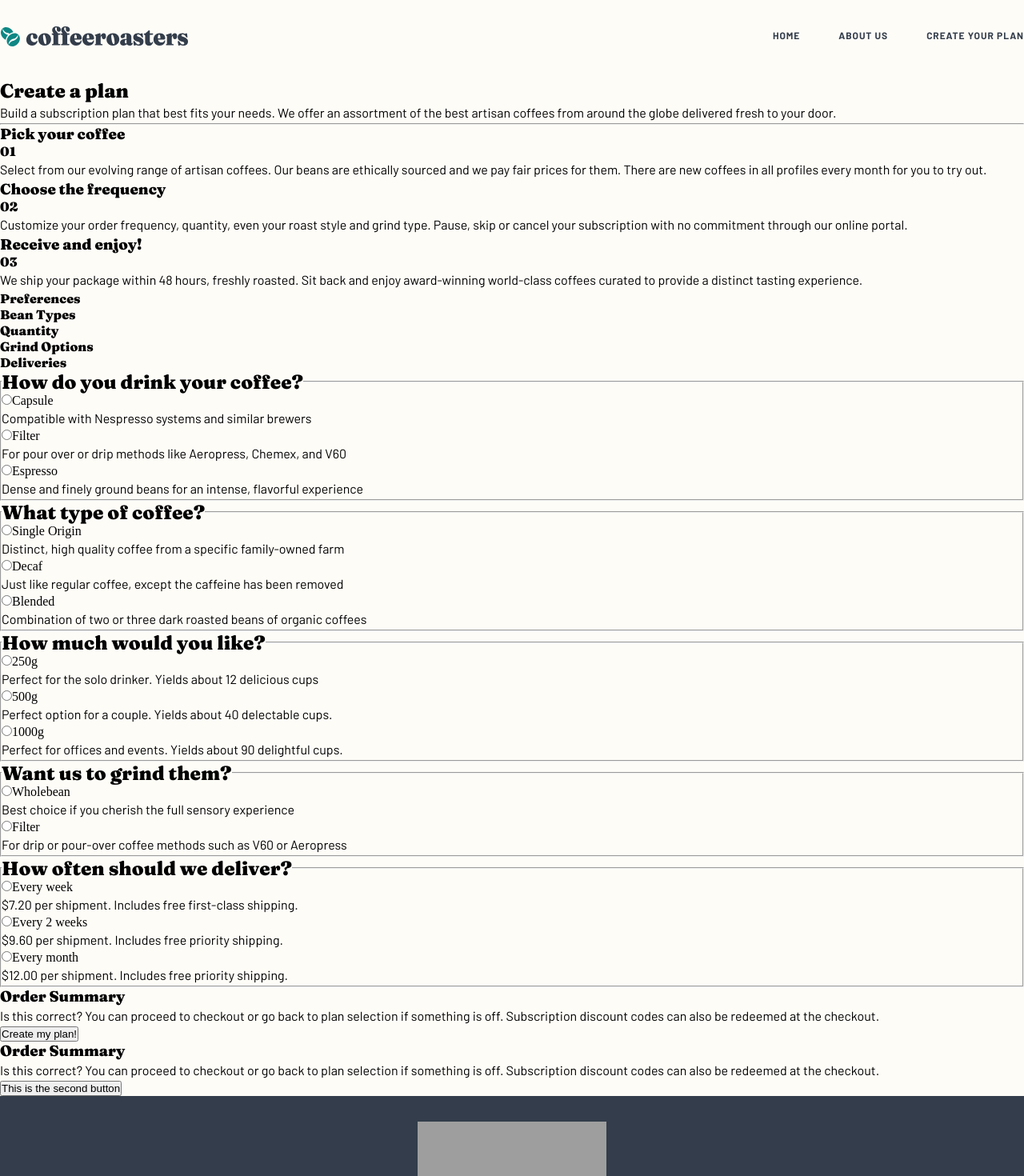
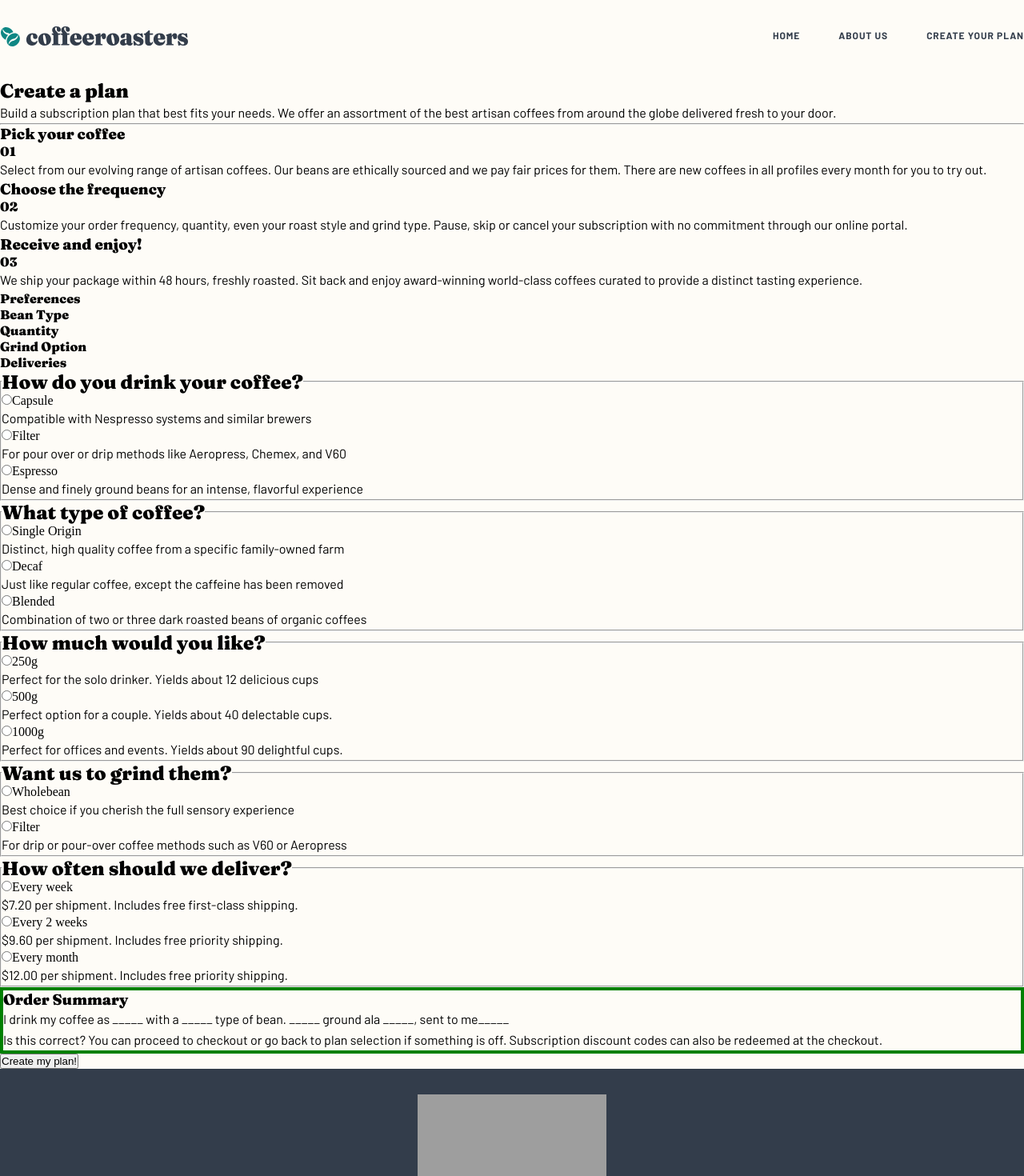
Before and after one commit to sweenejp/coffeeroasters-subscription-site, a React (Create React App) app: page /plan in a window 1280 px wide. Shown: the top 1470 px of the page at 80% size. Built offline with nearby package versions, Linux system fonts and the light colour scheme; grey boxes are pictures that could not be loaded.

Commit message:
add order form, order summary, modal

```diff
--- a/src/components/orderForm/FormProgress.js
+++ b/src/components/orderForm/FormProgress.js
@@ -1,7 +1,9 @@
 import React from "react";
 
 function FormProgress({ content }) {
-  const altHeadings = content.map((item) => <h4>{item.altHeading}</h4>);
+  const altHeadings = content.map((item) => (
+    <h4 key={item.altHeading}>{item.altHeading}</h4>
+  ));
   return <>{altHeadings}</>;
 }
 
--- a/src/components/orderForm/OrderForm.js
+++ b/src/components/orderForm/OrderForm.js
@@ -1,32 +1,96 @@
-import React from "react";
+import React, { useState, useEffect } from "react";
 import FormProgress from "./FormProgress";
 import OrderSummary from "./OrderSummary";
+import OrderSummaryModal from "./OrderSummaryModal";
+
+var formatter = new Intl.NumberFormat("en-US", {
+  style: "currency",
+  currency: "USD",
+});
 
 function OrderForm({ content }) {
+  const [choices, setChoices] = useState({
+    preference: "_____",
+    beanType: "_____",
+    grindOption: "_____",
+    quantity: "_____",
+    delivery: "_____",
+  });
+  const [displayModal, setDisplayModal] = useState(false);
+  const [price, setPrice] = useState(0);
+
+  const getPrice = () => {
+    const { quantity, delivery } = choices;
+    const price =
+      content.prices[quantity][delivery][0] *
+      content.prices[quantity][delivery][1];
+    const formatedPrice = formatter.format(price);
+    setPrice(formatedPrice);
+  };
+
+  const handleChange = (event) => {
+    const { name, id } = event.target;
+    setChoices({ ...choices, [name]: id });
+  };
+
+  const handleSubmit = (e) => {
+    e.preventDefault();
+    setDisplayModal(true);
+  };
+
   const form = content.fieldsets.map((fieldset) => (
-    <fieldset key={fieldset.altHeading}>
+    <fieldset key={fieldset.id}>
       <legend>
         <h2>{fieldset.heading}</h2>
       </legend>
       {fieldset.cards.map((card) => (
         <div key={card.id}>
-          <input type="radio" name={fieldset.heading} id={card.id} />
-          <label htmlFor={card.id}>{card.heading}</label>
+          <input
+            required
+            type="radio"
+            name={fieldset.id}
+            id={card.heading}
+            onChange={handleChange}
+          />
+          <label htmlFor={card.heading}>{card.heading}</label>
           <p>{card.description}</p>
         </div>
       ))}
     </fieldset>
   ));
+
+  const summaryText = (
+    <p>
+      I drink my coffee as <span>{choices.preference}</span> with a{" "}
+      <span>{choices.beanType}</span> type of bean.{" "}
+      <span>{choices.quantity}</span> ground ala{" "}
+      <span>{choices.grindOption}</span>, sent to me
+      <span>{choices.delivery}</span>
+    </p>
+  );
+
   return (
     <>
       <FormProgress content={content.fieldsets} />
-      <form>
+      <form
+        onSubmit={(event) => {
+          handleSubmit(event);
+          getPrice();
+        }}
+      >
         {form}
-        <OrderSummary content={content.summary} />
-        <button>{content.buttons.first}</button>
-        <OrderSummary content={content.summary}>
-          <button>{content.buttons.second}</button>
+        <OrderSummary display={true}>
+          <h3>{content.summary.heading}</h3>
+          {summaryText}
+          <p>{content.summary.confirm}</p>
         </OrderSummary>
+        <button type="submit">{content.buttons.first}</button>
+        <OrderSummaryModal display={displayModal} setDisplay={setDisplayModal}>
+          <h3>{content.summary.heading}</h3>
+          {summaryText}
+          <p>{content.summary.confirm}</p>
+          <button type="button">Checkout - {price} / mo</button>
+        </OrderSummaryModal>
       </form>
     </>
   );
--- a/src/components/orderForm/OrderSummary.js
+++ b/src/components/orderForm/OrderSummary.js
@@ -1,14 +1,11 @@
 import React from "react";
+import styled from "styled-components";
+const StyledOrderSummary = styled.div`
+  border: solid green 4px;
+`;
 
-function OrderSummary({ content, children }) {
-  return (
-    <div>
-      <h3>{content.heading}</h3>
-      <p>{content.body}</p>
-      <p>{content.confirm}</p>
-      {children}
-    </div>
-  );
+function OrderSummary({ children }) {
+  return <StyledOrderSummary>{children}</StyledOrderSummary>;
 }
 
 export default OrderSummary;
--- /dev/null
+++ b/src/components/orderForm/OrderSummaryModal.js
@@ -0,0 +1,62 @@
+import React, { useRef } from "react";
+import styled, { keyframes } from "styled-components";
+
+const fadeIn = keyframes`
+  from {
+    opacity: .3;
+  }
+  to {
+    opacity: 1;
+  }
+`;
+
+const StyledOrderSummaryModal = styled.div`
+  visibility: ${({ display }) => (display ? "visible" : "hidden")};
+  animation: ${({ display }) => (display ? fadeIn : null)} 1s linear;
+  border: solid green 4px;
+  width: 540px;
+  height: 600px;
+  max-width: 90%;
+  margin: 0 auto 0 auto;
+  box-shadow: 0 5px 16px rgba(0, 0, 0, 0.2);
+  background: #fff;
+  color: #000;
+  position: relative;
+  z-index: 10;
+  border-radius: 10px;
+`;
+
+const Background = styled.div`
+  width: 100%;
+  height: 100%;
+  background: rgba(0, 0, 0, 0.8);
+  position: fixed;
+  display: flex;
+  justify-content: center;
+  align-items: center;
+  top: 0;
+`;
+
+function OrderSummaryModal({ children, display, setDisplay }) {
+  const backgroundRef = useRef();
+
+  const closeModal = (e) => {
+    if (backgroundRef.current === e.target) {
+      setDisplay(false);
+    }
+  };
+
+  return (
+    <>
+      {display ? (
+        <Background onClick={closeModal} ref={backgroundRef} display={display}>
+          <StyledOrderSummaryModal display={display}>
+            {children}
+          </StyledOrderSummaryModal>
+        </Background>
+      ) : null}
+    </>
+  );
+}
+
+export default OrderSummaryModal;
--- a/src/data/orderContent.js
+++ b/src/data/orderContent.js
@@ -32,6 +32,7 @@ export const orderContent = {
       {
         heading: "How do you drink your coffee?",
         altHeading: "Preferences",
+        id: "preference",
         cards: [
           {
             id: "capusle",
@@ -55,7 +56,8 @@ export const orderContent = {
       },
       {
         heading: "What type of coffee?",
-        altHeading: "Bean Types",
+        altHeading: "Bean Type",
+        id: "beanType",
         cards: [
           {
             id: "single-origin",
@@ -80,6 +82,7 @@ export const orderContent = {
       {
         heading: "How much would you like?",
         altHeading: "Quantity",
+        id: "quantity",
         cards: [
           {
             id: "250g",
@@ -103,7 +106,8 @@ export const orderContent = {
       },
       {
         heading: "Want us to grind them?",
-        altHeading: "Grind Options",
+        altHeading: "Grind Option",
+        id: "grindOption",
         cards: [
           {
             id: "wholebean",
@@ -122,6 +126,7 @@ export const orderContent = {
       {
         heading: "How often should we deliver?",
         altHeading: "Deliveries",
+        id: "delivery",
         cards: [
           {
             id: "every-week",
@@ -143,6 +148,23 @@ export const orderContent = {
         ],
       },
     ],
+    prices: {
+      "250g": {
+        "Every week": [7.2, 4],
+        "Every 2 weeks": [9.6, 2],
+        "Every month": [12.0, 1],
+      },
+      "500g": {
+        "Every week": [13.0, 4],
+        "Every 2 weeks": [17.5, 2],
+        "Every month": [22.0, 1],
+      },
+      "1000g": {
+        "Every week": [22.0, 4],
+        "Every 2 weeks": [32.0, 2],
+        "Every month": [42.0, 1],
+      },
+    },
     summary: {
       heading: "Order Summary",
       body: "",
```
